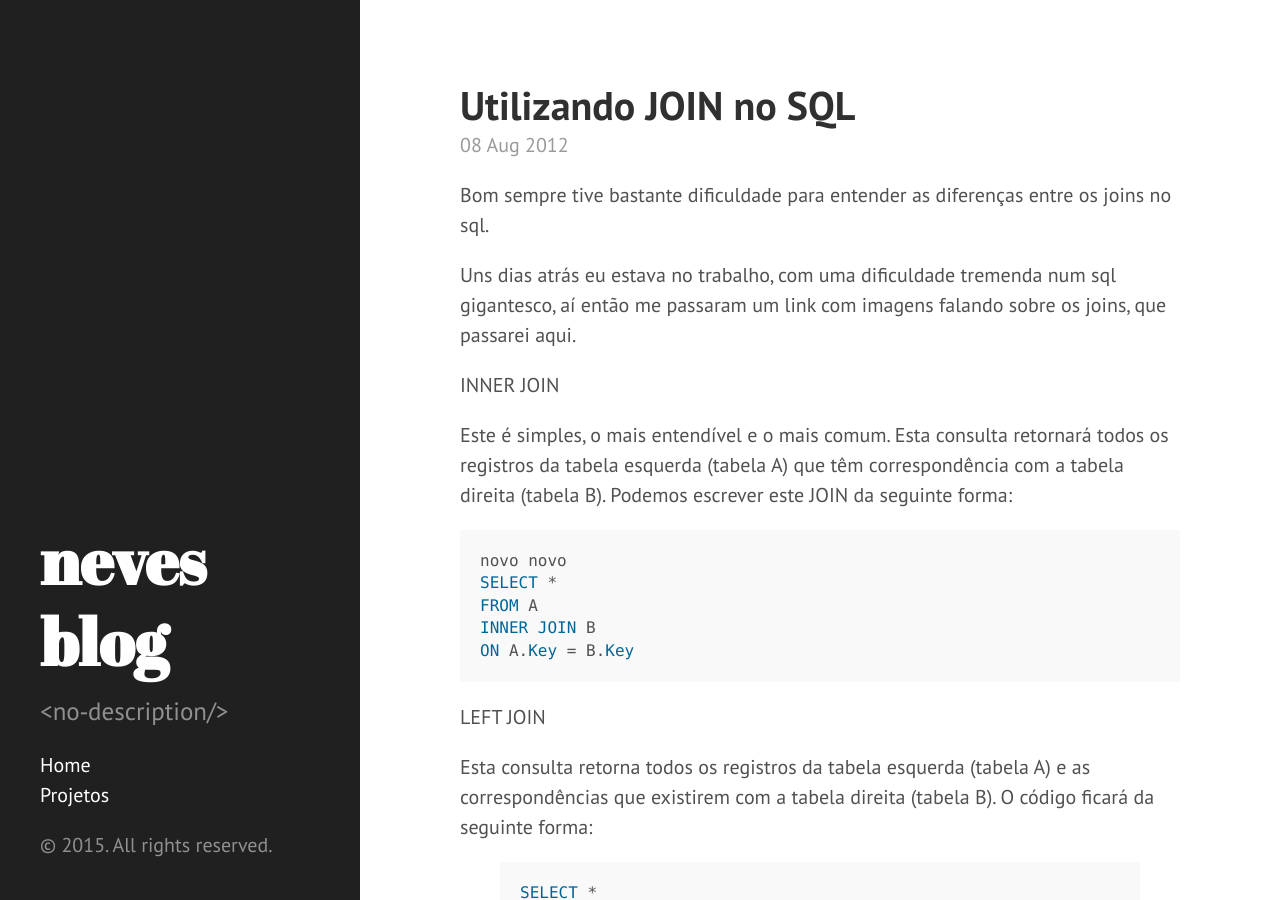
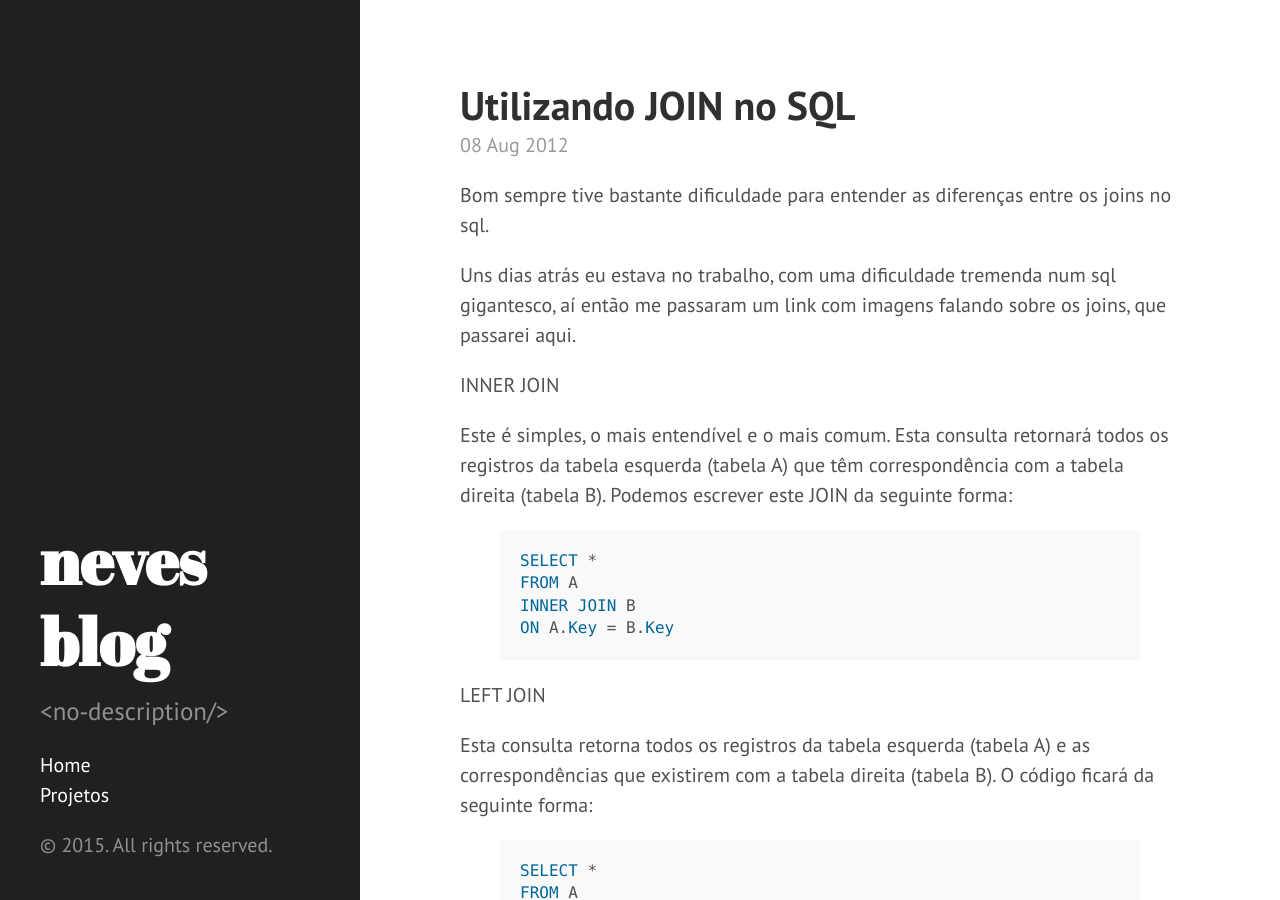
Before and after one commit to rafaelcneves/rafaelcneves.github.io, a Jekyll site: the page built from _posts/2012-08-08-utilizando-join-no-sql.markdown, in a window 1280 px wide and 900 px high. Built offline with Jekyll 4.4.1, drawn with Linux system fonts in a browser that asks for light colours.

Commit message:
Post update: Utilizando JOIN no SQL

````diff
--- a/_posts/2012-08-08-utilizando-join-no-sql.markdown
+++ b/_posts/2012-08-08-utilizando-join-no-sql.markdown
@@ -13,13 +13,12 @@ INNER JOIN
 
 Este é simples, o mais entendível e o mais comum. Esta consulta retornará todos os registros da tabela esquerda (tabela A) que têm correspondência com a tabela direita (tabela B). Podemos escrever este JOIN da seguinte forma:
 
-```sql
-novo novo
+{% highlight sql %}
 SELECT *
 FROM A
 INNER JOIN B
 ON A.Key = B.Key
-```
+{% endhighlight %}
 
 LEFT JOIN
 
````
